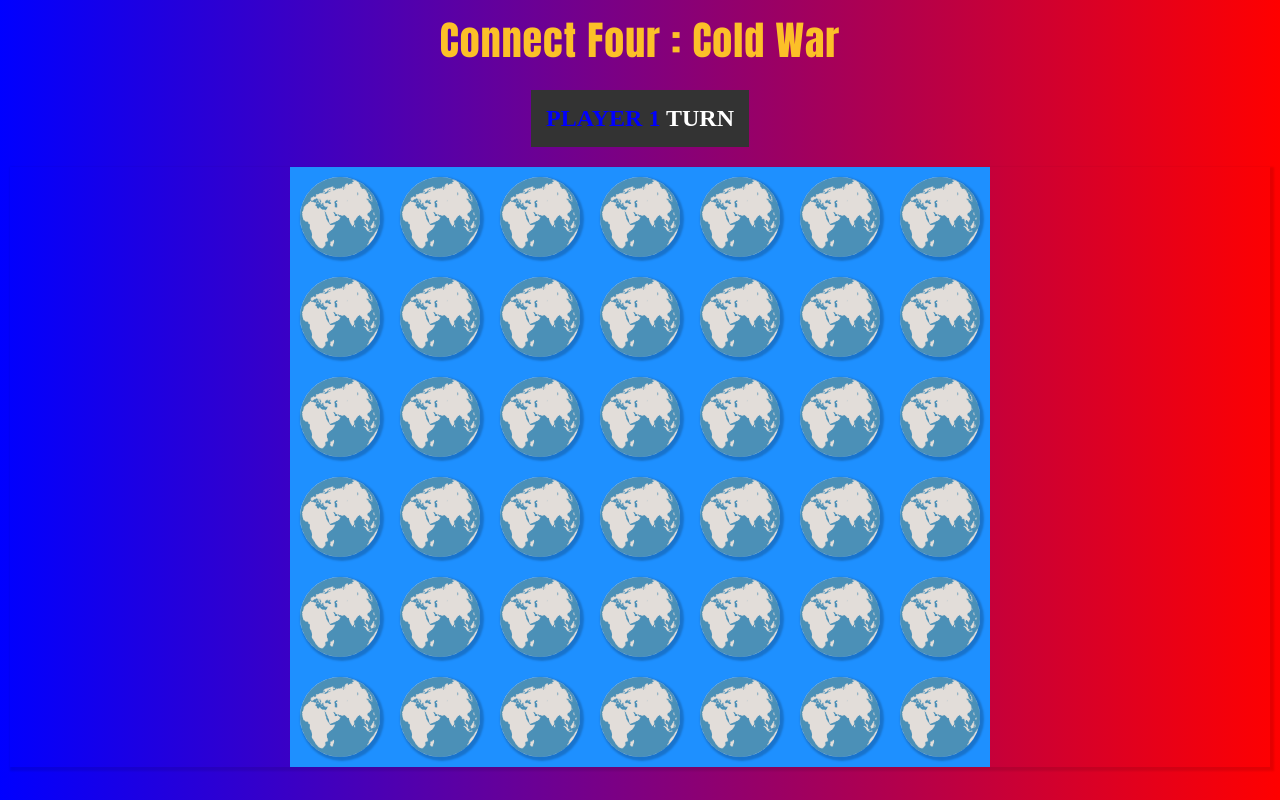
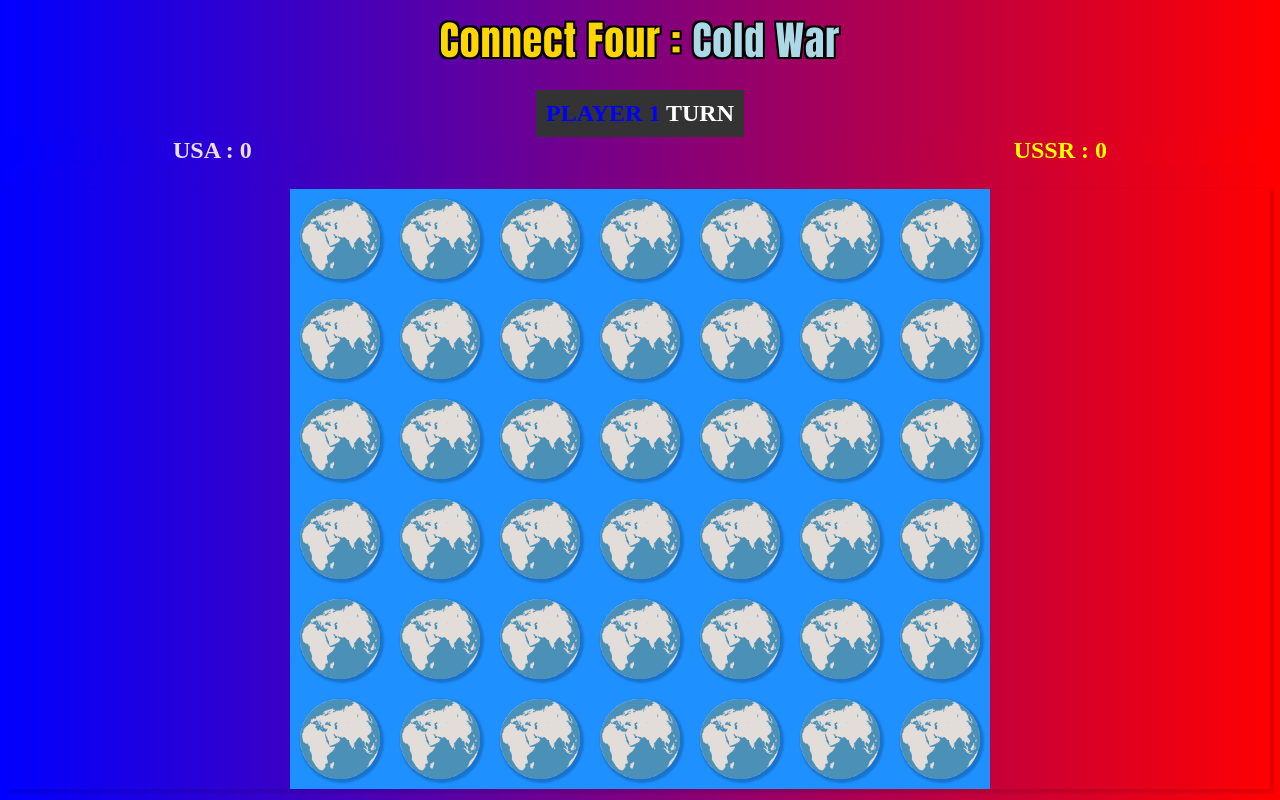
Before and after one commit to wdale2011/connect-four, a PHP site: page / in a window 1280 px wide. Run offline with PHP 8.4, Linux system fonts and the light colour scheme.

Commit message:
GoodForPC

```diff
--- a/board.css
+++ b/board.css
@@ -44,7 +44,9 @@
 }
 
 button {
-    width: 85%;
+    margin: auto;
+    width: 57%;
+    justify-content: center;
     color: goldenrod;
     font-size: 18pt;
     font-family: Impact, Haettenschweiler, 'Arial Narrow Bold', sans-serif
--- a/headers.css
+++ b/headers.css
@@ -10,7 +10,8 @@ h1 {
 h2#turn-indicator {
     background-color: #333;
     color: white;
-    padding: 15px;
+    padding: 10px;
+    margin-bottom: 0%;
     text-transform: uppercase;
 }
 
@@ -20,6 +21,31 @@ h2#turn-indicator
     }
 
 h2#turn-indicator
-    #player-indicator.player2{
+    #player-indicator.player2 {
         color: var(--player2-color);
     }
+
+h2#scoreBoard {
+    background-image: linear-gradient(to left, red, blue);
+    display: inline block;
+    width: 100%;
+    margin: 0%;
+    margin-bottom: 2%;
+    }
+h2#scoreBoard
+    #usScore{
+        color:rgb(238, 221, 221);
+        padding-right: 30%;
+    }
+    #ussrScore{
+        color: yellow;
+        padding-left: 30%;
+    }
+
+.outline {
+    text-shadow:
+    -2px -2px 0 #000,
+    2px -2px 0 #000,
+    -2px 2px 0 #000,
+    2px 2px 0 #000;
+}
--- a/index.html
+++ b/index.html
@@ -16,8 +16,12 @@
         </audio>
         <iframe allow="autoplay" style="display:none" id="audio">
         </iframe>
-        <h1>Connect Four : Cold War</h1>
+        <h1 class="outline">Connect Four : <span style="color:lightblue">Cold War</span></h1>
         <h2 id="turn-indicator"><span class="player1" id="player-indicator">Player 1</span> turn</h2>
+        <h2 id="scoreBoard">
+            <span id="usScore">USA : 0</span>
+            <span id="ussrScore">USSR : 0</span>
+        </h2>
         <button onclick="resetGame()" class="hidden">New Game</button>
         <div id="board"></div>
         <script src="main.js"></script>
--- a/main.css
+++ b/main.css
@@ -10,7 +10,7 @@ body {
     text-align: center;
     height: 100%;
     margin: 10px;
-    color: rgb(252, 192, 40);
+    color: gold;
 }
 
 .gradient {
--- a/main.js
+++ b/main.js
@@ -1,15 +1,21 @@
 const board = document.getElementById('board');
-const playerIndicator = document.getElementById('player-indicator');
+let playerIndicator = document.getElementById('player-indicator');
 const turnIndicator = document.getElementById('turn-indicator');
 const background = document.getElementById('background');
 const audio = document.body.querySelector("audio");
 const button = document.body.querySelector("button");
+const usScoreText = document.getElementById("usScore");
+const ussrScoreText = document.getElementById("ussrScore");
 
 const BOARDCOLS = 7;
 const BOARDROWS = 6;
 // setup board
 // bounds: i j
 // directions i j
+
+//Scores
+let usScore = 0;
+let ussrScore = 0;
 
 let boardHtml = '';
 for (let row = 5; row >= 0; row--) {
@@ -57,7 +63,16 @@ function runTurn(input) {
         //Show reset game button
         button.className='';
 
-        console.log(playerIndicator);
+        //Add points
+        if (player1Turn === true) {
+            usScore = usScore + 1;
+            usScoreText.innerText = `USA : ${usScore}`;
+            usScoreText.className = 'player1';
+        }
+        else {
+            ussrScore = ussrScore + 1;
+            ussrScoreText.innerText = `USSR : ${ussrScore}`;
+        }
     }
 
     // change who's turn it is
@@ -67,7 +82,6 @@ function runTurn(input) {
     if (player1Turn) {
         playerIndicator.innerText = 'Player 1'
         playerIndicator.className = 'player1'
-        console.log('update player indicator')
     } else {
         playerIndicator.innerText = 'Player 2'
         playerIndicator.className = 'player2'
@@ -190,4 +204,6 @@ function resetGame () {
     //Reset players
     player1Turn = true;
     turnIndicator.innerHTML=`<span class="player1" id="player-indicator">Player 1</span> turn`;
+    playerIndicator = document.getElementById('player-indicator');
+
 }
```
